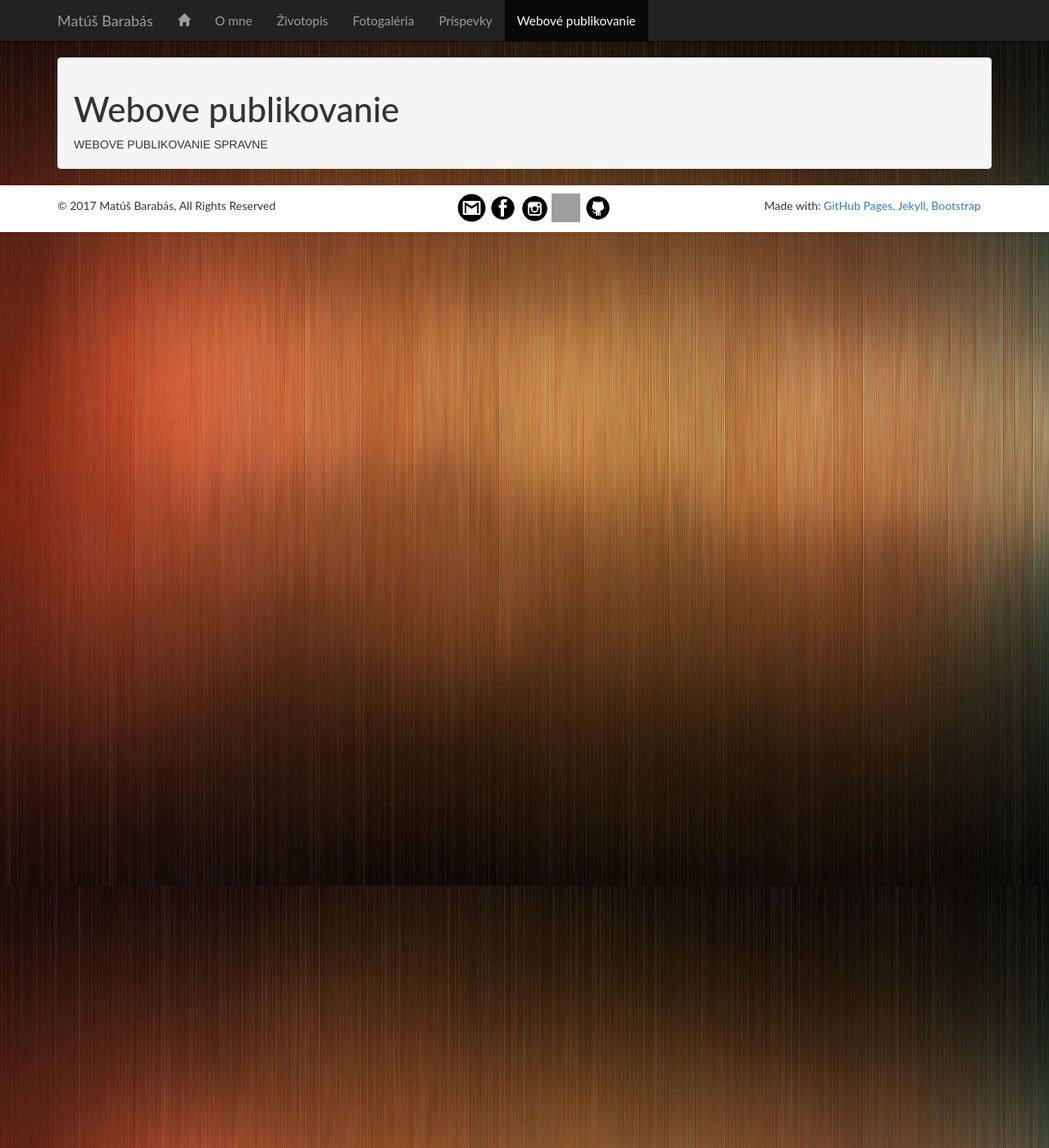
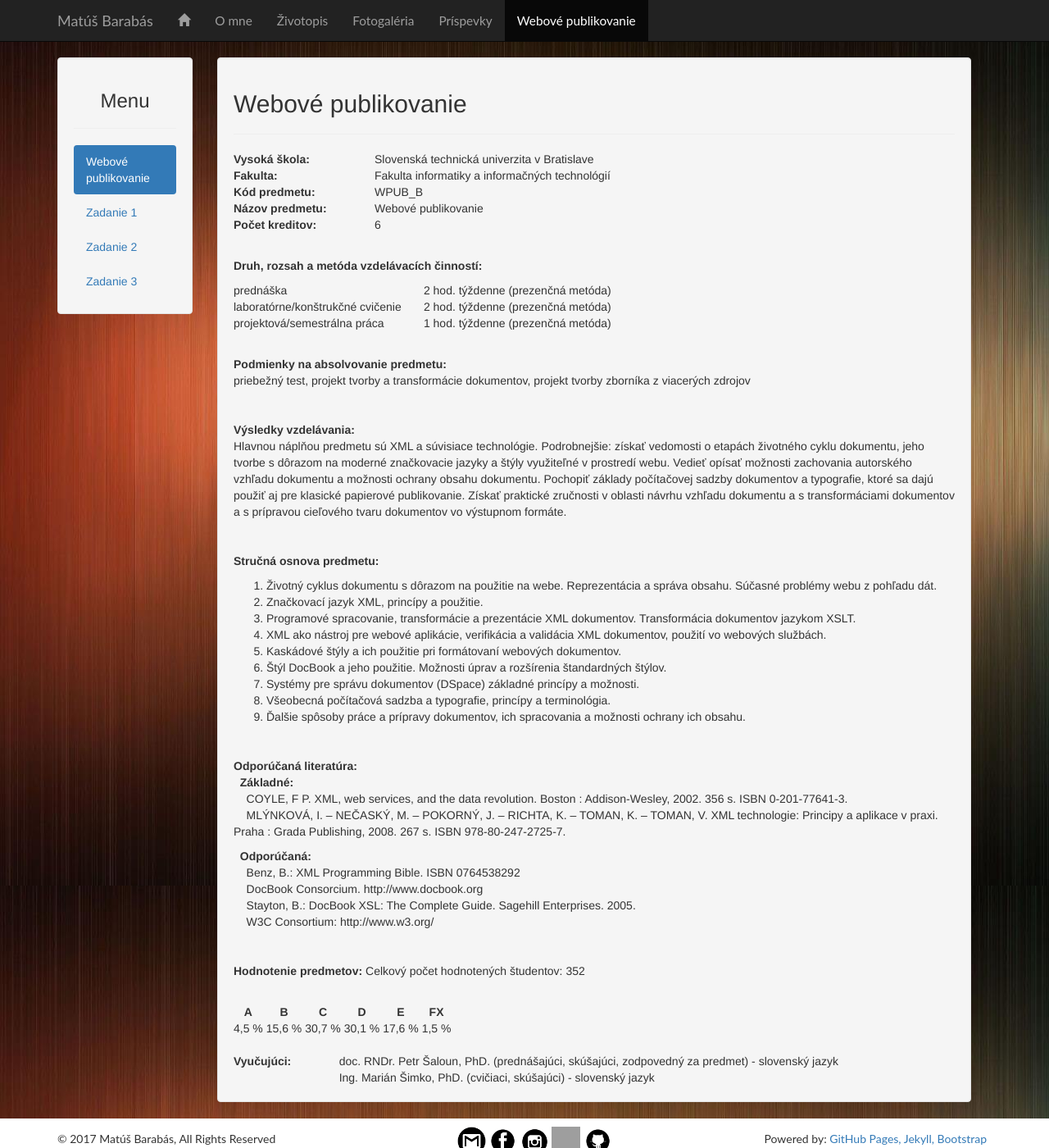
Before and after one commit to matusbarabas/matusbarabas.github.io, a Jekyll site: the page built from wp/index.md, in a window 1280 px wide and 1400 px high. Shown: the whole window at 82% size. Built offline with Jekyll 4.4.1, drawn with Linux system fonts in a browser that asks for light colours; nearby versions of some CDN libraries; grey boxes are pictures that could not be loaded.

Commit message:
Add part web publishing

```diff
--- a/_includes/footer.html
+++ b/_includes/footer.html
@@ -12,7 +12,7 @@
 				<a href="https://github.com/{{ site.github_username }}"><img src="/images/github_icon.png" width="35" height="35" border="0" /></a>
 			</div>
 			<div class="col-sm-0" style="margin-top:15px">
-					<p>Made with:
+					<p>Powered by:
 						<a href="https://pages.github.com/" target="_blank">GitHub Pages, </a>
 						<a href="http://jekyllrb.com/" target="_blank">Jekyll, </a>
 						<a href="http://getbootstrap.com/" target="_blank">Bootstrap</a></
--- a/_layouts/cv_layout.html
+++ b/_layouts/cv_layout.html
@@ -4,7 +4,7 @@ layout: default
 
 <div class="container" style="margin-top:70px">
     <div class="row">
-        <div class="col-sm-3">
+        <div class="col-md-3">
           <div class="well">
             <center>
               <img src="/images/my_photo1.jpg" class="img-circle" alt="My photo" width="180" height="180">
@@ -41,7 +41,7 @@ layout: default
             <hr/>
           </div>
         </div>
-        <div class="col-sm-9">
+        <div class="col-md-9">
           <div class="well">
               <div class="bs-callout bs-callout-warning">
                 <h2>Vzdelanie</h2>
--- a/_layouts/wp_layout.html
+++ b/_layouts/wp_layout.html
@@ -3,8 +3,41 @@ layout: default
 ---
 
 <div class="container" style="margin-top:70px">
-    <div class="well">
-        <h1>{{ page.title }}</h1>
-		{{ content }}
+  <div class="row">
+    <div class="col-md-2">
+      <div class="well">
+        <center><h3>Menu</h3></center>
+        <hr/>
+        <ul class="nav nav-pills nav-stacked">
+          {% if page.wp_selected == "wp" %}
+              <li class="active"><a href="/wp">Webové publikovanie</a></li>
+          {% else %}
+              <li><a href="/wp">Webové publikovanie</a></li>
+          {% endif %}
+          {% if page.wp_selected == "zadanie1" %}
+              <li class="active"><a href="/wp/zadanie1">Zadanie 1</a></li>
+          {% else %}
+              <li><a href="/wp/zadanie1">Zadanie 1</a></li>
+          {% endif %}
+          {% if page.wp_selected == "zadanie2" %}
+              <li class="active"><a href="/wp/zadanie2">Zadanie 2</a></li>
+          {% else %}
+              <li><a href="/wp/zadanie2">Zadanie 2</a></li>
+          {% endif %}
+          {% if page.wp_selected == "zadanie3" %}
+              <li class="active"><a href="/wp/zadanie3">Zadanie 3</a></li>
+          {% else %}
+              <li><a href="/wp/zadanie3">Zadanie 3</a></li>
+          {% endif %}
+        </div>
+      </div>
+
+      <div class="container">
+        <div class="col-md-10">
+          <div class="well">
+        		{{ content }}
+          </div>
+        </div>
+      </div>
     </div>
 </div>
--- a/wp/index.html
+++ /dev/null
@@ -1,7 +0,0 @@
----
-layout: wp_layout
-title: Webove publikovanie
-selected: webove_publikovanie
----
-
-WEBOVE PUBLIKOVANIE SPRAVNE
--- /dev/null
+++ b/wp/index.md
@@ -0,0 +1,78 @@
+---
+layout: wp_layout
+title: Webove publikovanie
+selected: webove_publikovanie
+wp_selected: wp
+---
+
+## Webové publikovanie
+
+---
+
+| :------------------------------------------------- | ------------------------------------------------------ | :--------------------------------------------- |
+| **Vysoká škola:**                                  | &nbsp; &nbsp; &nbsp; &nbsp; &nbsp; &nbsp; &nbsp; &nbsp;| Slovenská technická univerzita v Bratislave    |
+| **Fakulta:**                                       |                                                        | Fakulta informatiky a informačných technológií |
+| **Kód predmetu:**                                  |                                                        | WPUB_B                                         |
+| **Názov predmetu:**                                |                                                        | Webové publikovanie                            |
+| **Počet kreditov:**                                |                                                        | 6                                              |
+
+&nbsp;
+
+**Druh, rozsah a metóda vzdelávacích činností:**
+
+| :------------------------------- | --------------------------- |:--------------------------------- |
+| prednáška                        | &nbsp; &nbsp; &nbsp; &nbsp; |2 hod. týždenne (prezenčná metóda) |
+| laboratórne/konštrukčné cvičenie |                             |2 hod. týždenne (prezenčná metóda) |
+| projektová/semestrálna práca     |                             |1 hod. týždenne (prezenčná metóda) |
+
+&nbsp;
+
+**Podmienky na absolvovanie predmetu:**
+priebežný test, projekt tvorby a transformácie dokumentov, projekt tvorby zborníka z viacerých zdrojov
+
+&nbsp;
+
+**Výsledky vzdelávania:**
+Hlavnou náplňou predmetu sú XML a súvisiace technológie. Podrobnejšie: získať vedomosti o etapách životného cyklu dokumentu, jeho tvorbe s dôrazom na moderné značkovacie jazyky a štýly využiteľné v prostredí webu. Vedieť opísať možnosti zachovania autorského vzhľadu dokumentu a možnosti ochrany obsahu dokumentu. Pochopiť základy počítačovej sadzby dokumentov a typografie, ktoré sa dajú použiť aj pre klasické papierové publikovanie. Získať praktické zručnosti v oblasti návrhu vzhľadu dokumentu a s transformáciami dokumentov a s prípravou cieľového tvaru dokumentov vo výstupnom formáte.
+
+&nbsp;
+
+**Stručná osnova predmetu:**
+1. Životný cyklus dokumentu s dôrazom na použitie na webe. Reprezentácia a správa obsahu. Súčasné problémy webu z pohľadu dát.
+2. Značkovací jazyk XML, princípy a použitie.
+3. Programové spracovanie, transformácie a prezentácie XML dokumentov. Transformácia dokumentov jazykom XSLT.
+4. XML ako nástroj pre webové aplikácie, verifikácia a validácia XML dokumentov, použití vo webových službách.
+5. Kaskádové štýly a ich použitie pri formátovaní webových dokumentov.
+6. Štýl DocBook a jeho použitie. Možnosti úprav a rozšírenia štandardných štýlov.
+7. Systémy pre správu dokumentov (DSpace) základné princípy a možnosti.
+8. Všeobecná počítačová sadzba a typografie, princípy a terminológia.
+9. Ďalšie spôsoby práce a prípravy dokumentov, ich spracovania a možnosti ochrany ich obsahu.
+
+&nbsp;
+
+**Odporúčaná literatúra:**
+&nbsp; **Základné:**
+&nbsp; &nbsp; COYLE, F P. XML, web services, and the data revolution. Boston : Addison-Wesley, 2002. 356 s. ISBN 0-201-77641-3.
+&nbsp; &nbsp; MLÝNKOVÁ, I. -- NEČASKÝ, M. -- POKORNÝ, J. -- RICHTA, K. -- TOMAN, K. -- TOMAN, V. XML technologie: Principy a aplikace v praxi.
+&nbsp; &nbsp; Praha : Grada Publishing, 2008. 267 s. ISBN 978-80-247-2725-7.
+
+&nbsp; **Odporúčaná:**
+&nbsp; &nbsp; Benz, B.: XML Programming Bible. ISBN 0764538292
+&nbsp; &nbsp; DocBook Consorcium. http://www.docbook.org
+&nbsp; &nbsp; Stayton, B.: DocBook XSL: The Complete Guide. Sagehill Enterprises. 2005.
+&nbsp; &nbsp; W3C Consortium: http://www.w3.org/
+
+&nbsp;
+
+**Hodnotenie predmetov:**
+Celkový počet hodnotených študentov: 352
+
+|       |        |        |        |        |        |        |        |        |        |        |
+| :---: | :----: | :----: | :----: | :----: | :----: | :----: | :----: | :----: | :----: | :----: |
+| **A** | &nbsp; | **B**  | &nbsp; | **C**  | &nbsp; | **D**  | &nbsp; | **E**  | &nbsp; | **FX** |
+| 4,5 % |        | 15,6 % |        | 30,7 % |        | 30,1 % |        | 17,6 % |        | 1,5 %  |
+
+|                                                    |                                                        |                                                                                                 |
+| :------------------------------------------------- | ------------------------------------------------------ | :---------------------------------------------------------------------------------------------- |
+| **Vyučujúci:**                                     | &nbsp; &nbsp; &nbsp; &nbsp; &nbsp; &nbsp; &nbsp; &nbsp;| doc. RNDr. Petr Šaloun, PhD. (prednášajúci, skúšajúci, zodpovedný za predmet) - slovenský jazyk |
+|                                                    |                                                        | Ing. Marián Šimko, PhD. (cvičiaci, skúšajúci) - slovenský jazyk                                 |
```
Also changed, not shown: wp/zadanie1/index.md (added, +49 -0 lines), wp/zadanie2/index.md (added, +8 -0 lines), wp/zadanie3/index.md (added, +8 -0 lines).
